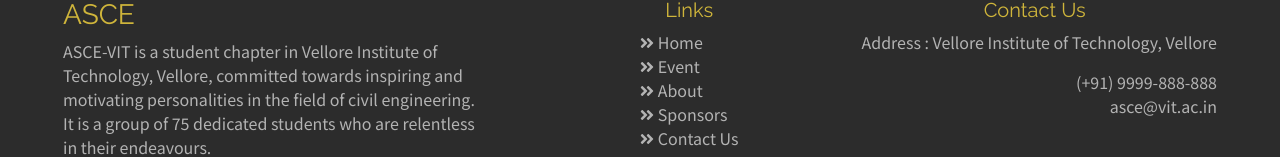
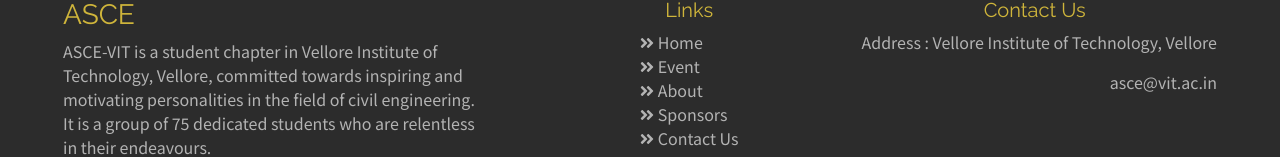
Before and after one commit to RaghavAgarwal0704/ASCE-site, a React (Create React App) app in the folder client/: page /sponsors/become in a window 1280 px wide. Shown: the part 644-801 px from the top of the page. Built offline with nearby package versions, Linux system fonts and the light colour scheme.

Commit message:
Update footer.component.jsx

```diff
--- a/client/src/components/footer.component.jsx
+++ b/client/src/components/footer.component.jsx
@@ -126,7 +126,6 @@
                                 Vellore
                             </p>
                             <p style={{ textAlign: "end" }}>
-                                <p className='mb-0'>(+91) 9999-888-888</p>
                                 <p>asce@vit.ac.in</p>
                             </p>
                         </Collapse>
```
